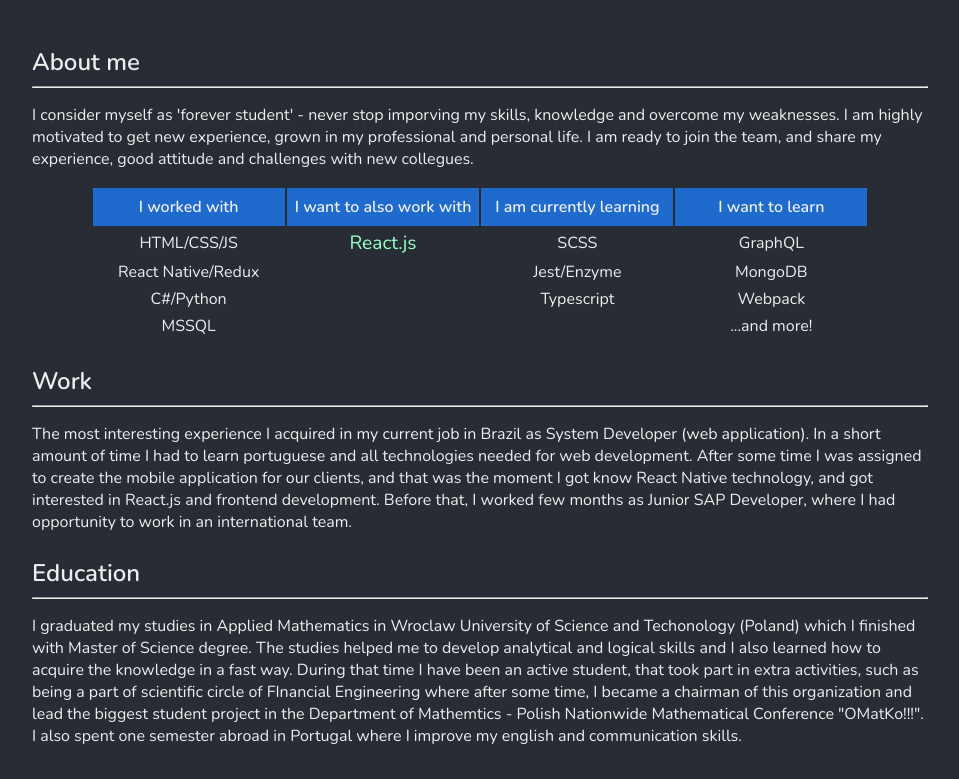
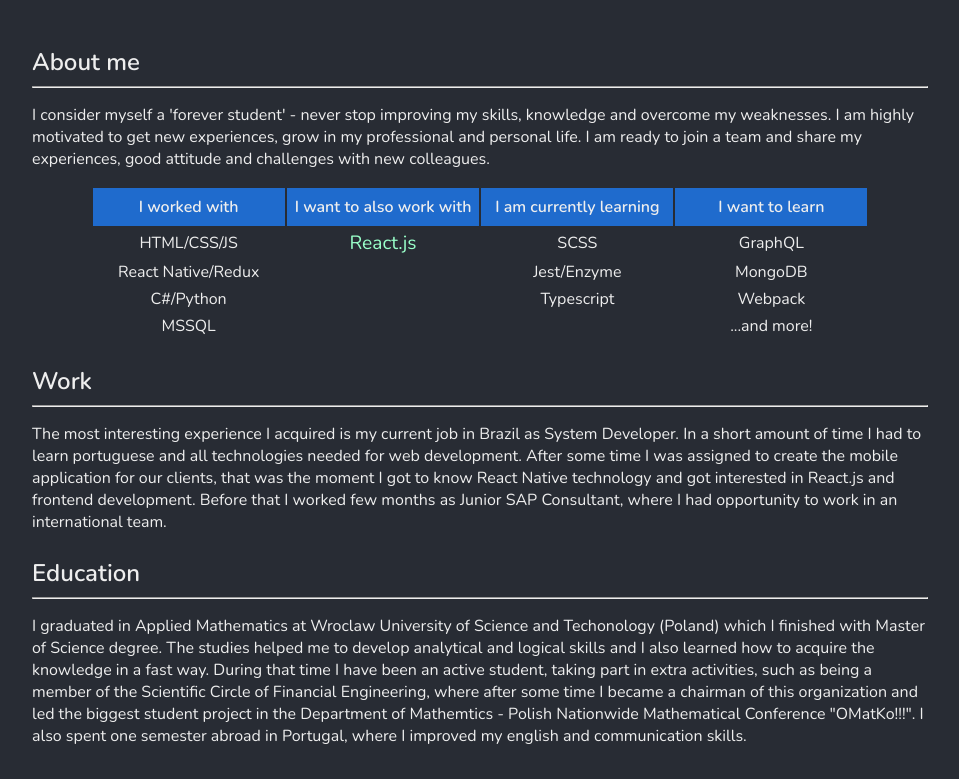
Before and after one commit to goskan93/portfolio_v1, a React (Create React App) app: page / in a window 1280 px wide. Shown: the part 266-1045 px from the top of the page, without its empty margins (160-1119 px from the left). Built offline with nearby package versions, Linux system fonts and the light colour scheme.

Commit message:
adjust texts

```diff
--- a/src/assets/projects.js
+++ b/src/assets/projects.js
@@ -14,7 +14,7 @@ export default [
   },
   {
     title: "Playground",
-    description: "Play online for free.",
+    description: "Play tic tac toe, memory or treasure hunt games for free.",
     image: playgroundGif,
     codeUrl: "https://github.com/goskan93/playground",
     projectUrl: "https://goskan93.github.io/playground/",
@@ -22,7 +22,7 @@ export default [
   },
   {
     title: "Recipes",
-    description: "Find the best recipes from all over the world.",
+    description: "Enjoy the best recipes from all over the world.",
     image: recipesGif,
     codeUrl: "https://github.com/goskan93/recipes-app",
     projectUrl: "https://expo.io/@goskan93/meal-app?release-channel=recipes-app",
--- a/src/containers/About/About.js
+++ b/src/containers/About/About.js
@@ -6,29 +6,28 @@ const About = () => {
     <article>
       <Info title="About me">
         <p>
-          I consider myself as 'forever student' - never stop imporving my skills, knowledge and overcome my weaknesses. I am highly
-          motivated to get new experience, grown in my professional and personal life. I am ready to join the team, and share my experience,
-          good attitude and challenges with new collegues.
+          I consider myself a 'forever student' - never stop improving my skills, knowledge and overcome my weaknesses. I am highly
+          motivated to get new experiences, grow in my professional and personal life. I am ready to join a team and share my experiences,
+          good attitude and challenges with new colleagues.
         </p>
         <SkillTable />
       </Info>
       <Info title="Work">
         <p>
-          The most interesting experience I acquired in my current job in Brazil as System Developer (web application). In a short amount of
-          time I had to learn portuguese and all technologies needed for web development. After some time I was assigned to create the
-          mobile application for our clients, and that was the moment I got know React Native technology, and got interested in React.js and
-          frontend development. Before that, I worked few months as Junior SAP Developer, where I had opportunity to work in an
-          international team.
+          The most interesting experience I acquired is my current job in Brazil as System Developer. In a short amount of time I had to
+          learn portuguese and all technologies needed for web development. After some time I was assigned to create the mobile application
+          for our clients, that was the moment I got to know React Native technology and got interested in React.js and frontend
+          development. Before that I worked few months as Junior SAP Consultant, where I had opportunity to work in an international team.
         </p>
       </Info>
       <Info title="Education">
         <p>
-          I graduated my studies in Applied Mathematics in Wroclaw University of Science and Techonology (Poland) which I finished with
-          Master of Science degree. The studies helped me to develop analytical and logical skills and I also learned how to acquire the
-          knowledge in a fast way. During that time I have been an active student, that took part in extra activities, such as being a part
-          of scientific circle of FInancial Engineering where after some time, I became a chairman of this organization and lead the biggest
+          I graduated in Applied Mathematics at Wroclaw University of Science and Techonology (Poland) which I finished with Master of
+          Science degree. The studies helped me to develop analytical and logical skills and I also learned how to acquire the knowledge in
+          a fast way. During that time I have been an active student, taking part in extra activities, such as being a member of the
+          Scientific Circle of Financial Engineering, where after some time I became a chairman of this organization and led the biggest
           student project in the Department of Mathemtics - Polish Nationwide Mathematical Conference "OMatKo!!!". I also spent one semester
-          abroad in Portugal where I improve my english and communication skills.
+          abroad in Portugal, where I improved my english and communication skills.
         </p>
       </Info>
     </article>
```
